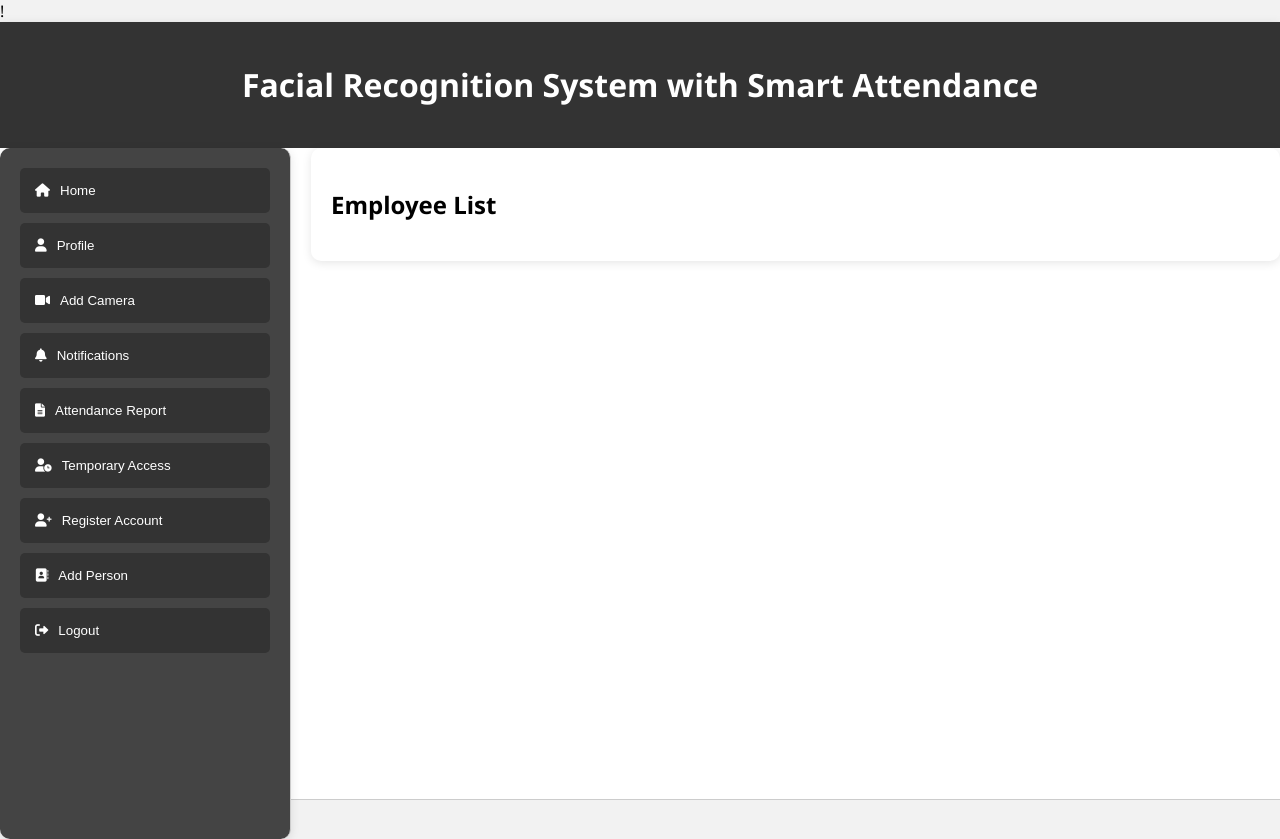
After one commit to hammad12250/Facial-Recognition-System-With-Smart-Attendence, a Django app: page /employee_list/ in a window 1280 px wide. The commit adds this page. Run offline with Django 4.2, Linux system fonts and the light colour scheme; data that the repository does not hold is empty.

Commit message:
employee is adding into system

```diff
--- a/finalyearproject/finalyearproject/urls.py
+++ b/finalyearproject/finalyearproject/urls.py
@@ -19,12 +19,14 @@ from django.urls import path
 from . import views
 from django.conf import settings
 from django.conf.urls.static import static
+from .views import employee_list, add_employee
 urlpatterns = [
     path('admin/', admin.site.urls),
      path('', views.loginoptions, name='loginoptions'),
      path('loginadmin', views.loginasadmin, name='loginasadmin'),
      path('loginemployee', views.loginasemployee, name='loginasemployee'),
      path('loginguard', views.loginasguard, name='loginasguard'),
+
     path('adminhome', views.adminhomepage, name='adminhomepage'),
     path('addcamera', views.addcamerapage, name='addcamerapage'),
     path('attendancereport', views.attendancereportbyadmin, name='attendancereportadmin'),
@@ -35,10 +37,13 @@ urlpatterns = [
     path('employeehome', views.employeehome, name='emphome'),
     path('employeeprofile', views.employeeprofile, name='empprof'),
     path('employeeupdate', views.employeeupdate, name='empupdate'),
+
     path('connect-camera/', views.connect_camera, name='connect_camera'),
    path('', views.index, name='index'),
 
 	path('livecam_feed', views.livecam_feed, name='livecam_feed'),
+    path('employee_list/', employee_list, name='employee_list'),
+    path('add_employee/', add_employee, name='add_employee'),
 
 ]
 if settings.DEBUG:
--- a/finalyearproject/finalyearproject/views.py
+++ b/finalyearproject/finalyearproject/views.py
@@ -40,6 +40,33 @@ def livecam_feed(request):
 	return StreamingHttpResponse(gen(LiveWebCam()),
 					content_type='multipart/x-mixed-replace; boundary=frame')
 
+
+# employee adding logic
+def employee_list(request):
+    employees = Employee.objects.all()
+    return render(request, 'employee_list.html', {'employees': employees})
+
+def add_employee(request):
+    if request.method == 'POST':
+        form = EmployeeForm(request.POST, request.FILES)
+        if form.is_valid():
+            employee = form.save()
+            # Renameing to  employee_id for facial regoniotion
+            if employee.profile_picture:
+                extension = employee.profile_picture.name.split('.')[-1]
+                new_name = f'{employee.employee_id}.{extension}'
+                employee.profile_picture.name = new_name
+                employee.save()
+            return redirect('employee_list')
+        else:
+            print(form.errors)
+    else:
+        form = EmployeeForm()
+
+    return render(request, 'addemployee.html', {'form': form})
+
+
+
 # >>>>>>> beda830850716c36d3876ad6a50a748ae81dcc63
 # =======
 
@@ -74,6 +101,7 @@ def loginasemployee(request):
       return render(request,'loginemployee.html')
 def loginasguard(request):
     return render(request,'loginguard.html')
+
 def adminhomepage(request):
     return render(request,'adminhome.html')
 def addcamerapage(request):
--- /dev/null
+++ b/finalyearproject/templates/employee_list.html
@@ -0,0 +1,195 @@
+!{% load static%}
+<!DOCTYPE html>
+<html lang="en">
+
+<head>
+
+<head>
+    <meta charset="UTF-8">
+    <meta name="viewport" content="width=device-width, initial-scale=1.0">
+    <title>Facial Recognition System with Smart Attendance</title>
+    <link rel="stylesheet" href="https://cdnjs.cloudflare.com/ajax/libs/font-awesome/6.0.0/css/all.min.css" />
+    <style>
+        body {
+            font-family: 'Segoe UI', Tahoma, Geneva, Verdana, sans-serif;
+            margin: 0;
+            padding: 0;
+            background-color: #f2f2f2;
+            display: flex;
+            flex-direction: column;
+            height: 100vh;
+        }
+
+        .header {
+            background-color: #333;
+            color: #fff;
+            text-align: center;
+            padding: 20px 0;
+            box-shadow: 0px 2px 10px rgba(0, 0, 0, 0.1);
+        }
+
+        .container {
+            display: flex;
+            justify-content: space-between;
+            align-items: flex-start;
+            background-color: #fff;
+            height: calc(100% - 40px); /* Subtract header height */
+            border-bottom: 1px solid #ccc; /* Add border at the bottom of the container */
+        }
+
+        .navigation {
+            width: 250px;
+            background: #444;
+            color: #fff;
+            padding: 20px;
+            border-radius: 10px;
+            box-shadow: 0px 2px 10px rgba(0, 0, 0, 0.1);
+            height: 100%;
+            border-right: 1px solid #ccc;
+            margin-right: 20px; /* Add margin between navigation and live-feed */
+        }
+
+        .navigation button {
+            display: flex;
+            align-items: center;
+            width: 100%;
+            padding: 15px;
+            margin-bottom: 10px;
+            background: #333;
+            color: #fff;
+            border: none;
+            border-radius: 5px;
+            cursor: pointer;
+            transition: background 0.3s ease;
+        }
+
+        .navigation button i {
+            margin-right: 10px;
+        }
+
+        .navigation button:hover {
+            background: #555;
+        }
+        .content {
+            flex: 1; /* Take remaining vertical space in the container */
+            padding: 20px;
+            background-color: #fff;
+            border-radius: 10px;
+            box-shadow: 0px 2px 10px rgba(0, 0, 0, 0.1);
+        }
+
+        form {
+            max-width: 400px;
+            margin: 0 auto;
+        }
+
+        label,
+        input {
+            margin-bottom: 15px;
+            width: 100%;
+        }
+
+        input[type="submit"] {
+            background-color: #4caf50;
+            color: white;
+            padding: 15px 20px;
+            border: none;
+            border-radius: 5px;
+            cursor: pointer;
+            font-size: 16px;
+            transition: background-color 0.3s ease;
+        }
+
+        input[type="submit"]:hover {
+            background-color: #45a049;
+        }
+        .details-container {
+            display: flex;
+            flex-direction: column;
+            align-items: center;
+        }
+
+        .details {
+            margin-top: 20px;
+            text-align: left;
+        }
+    img {
+        max-width: 100%;
+        border: 4px solid #000; /* Black border */
+        border-radius: 50%; /* Make the image circular */
+        margin-top: 10px;
+       }
+
+        .update-button {
+            margin-top: 20px;
+        }
+        .update-button {
+            margin-top: 20px;
+            background-color: #4caf50; /* Default button background color */
+            color: white;
+            padding: 15px 20px;
+            border: none;
+            border-radius: 5px;
+            cursor: pointer;
+            font-size: 16px;
+            transition: background-color 0.3s ease;
+        }
+
+        .update-button:hover {
+            background-color: #45a049; /* Green background color on hover */
+        }
+        .details-container input {
+            margin-bottom: 15px;
+            padding: 10px;
+            border: 1px solid #ccc;
+            border-radius: 5px;
+            width: 100%;
+        }
+    </style>
+</head>
+    <title>Facial Recognition System with Smart Attendance</title>
+</head>
+
+<body>
+    <div class="header">
+        <h1>Facial Recognition System with Smart Attendance</h1>
+    </div>
+    <div class="container">
+        <div class="navigation">
+            <button onclick="window.location.href='{% url 'adminhomepage' %}'">
+            <i class="fas fa-home"></i> Home</button>
+            <button><i class="fas fa-user"></i> Profile</button>
+            <button onclick="window.location.href='{% url 'addcamerapage' %}'">
+            <i class="fas fa-video"></i> Add Camera</button>
+            <button><i class="fas fa-bell"></i> Notifications</button>
+            <button onclick="window.location.href='{% url 'attendancereportadmin' %}'">
+            <i class="fas fa-file-alt"></i> Attendance Report</button>
+            <button><i class="fas fa-user-clock"></i> Temporary Access</button>
+            <button onclick="window.location.href='{% url 'registeracc' %}'">
+            <i class="fas fa-user-plus"></i> Register Account</button>
+            <button onclick="window.location.href='{% url 'addper' %}'">
+            <i class="fas fa-address-book"></i> Add Person</button>
+            <button onclick="window.location.href='{% url 'loginoptions' %}'">
+            <i class="fas fa-sign-out-alt"></i> Logout</button>
+        </div>
+
+
+        <div class="content">
+
+
+            <h2>Employee List</h2>
+            <ul>
+                {% for employee in employees %}
+                    <li>{{ employee.name }} - {{ employee.employee_id }}</li>
+                {% endfor %}
+            </ul>
+        </div>
+
+
+    </body>
+
+    </div>
+
+</body>
+
+</html>
```
Also changed, not shown: finalyearproject/finalyearproject/models.py (+10 -1 lines), finalyearproject/finalyearproject/settings.py (+7 -2 lines), finalyearproject/templates/addemployee.html (+9 -57 lines), finalyearproject/finalyearproject/migrations/0004_alter_employee_profile_picture.py (added).
